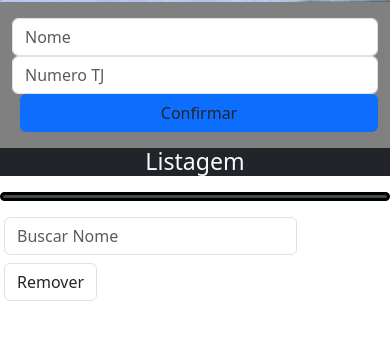
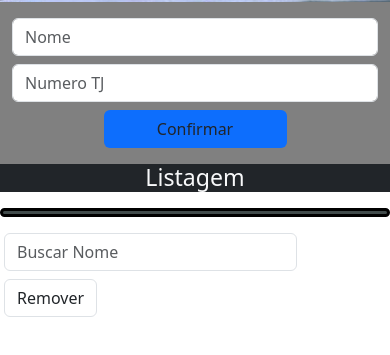
Before and after one commit to raulino20/TJS-ZONA-OESTE, a website: page index.html in a window 390 px wide. Shown: the part 251-606 px from the top of the page. Drawn offline with nearby package versions, Linux system fonts and the light colour scheme; files that its build step writes are made by us from their sources; files whose address does not match are found by name; a web font is replaced by a local one.

Commit message:
Update style.scss

```diff
--- a/sass/style.scss
+++ b/sass/style.scss
@@ -20,6 +20,7 @@
 @media(max-width:768px){
     .Local{
         display: flex;
+        gap:0.5rem;
         flex-direction: column;
     }
 }
@@ -38,8 +39,8 @@
 }
 
 .BTN{
-
-    margin-left: 0.5rem;
+    width: 50%;
+    margin:0 auto;
 }
 
 .header{
```
